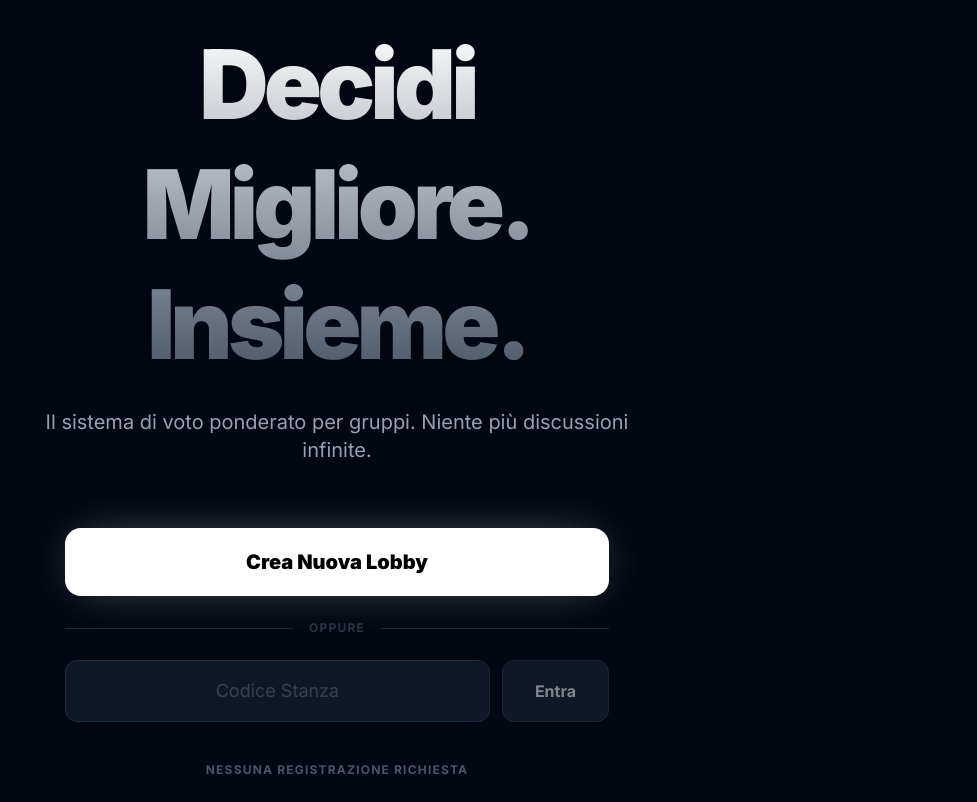
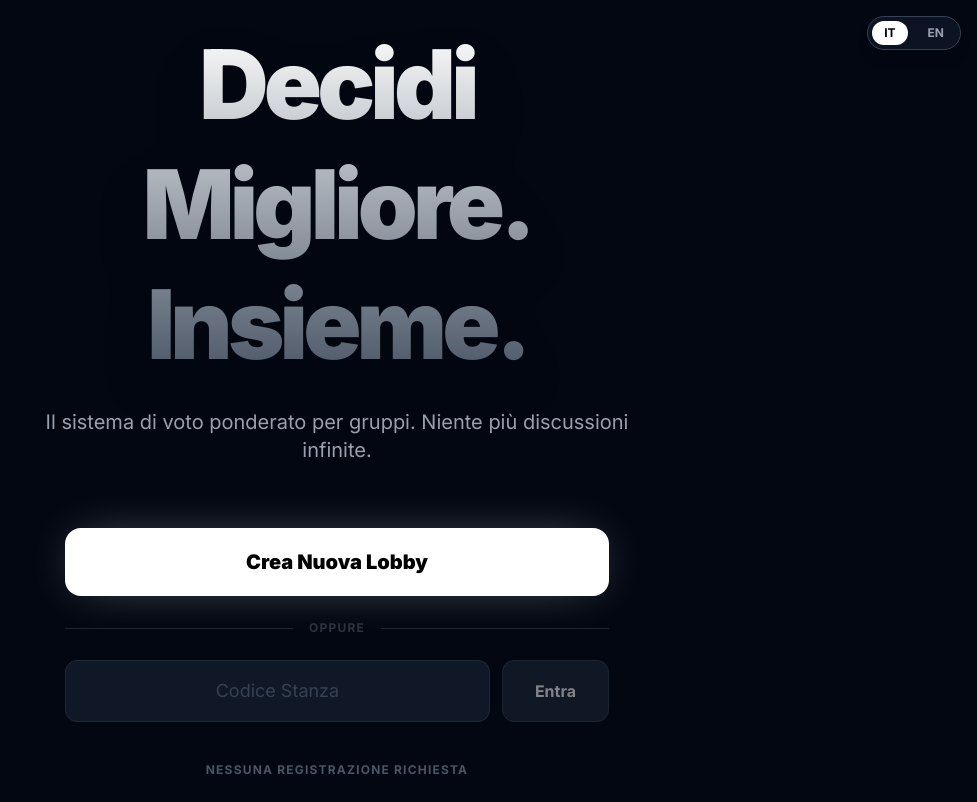
Before and after one commit to nzvus/democracy-is-dead, a Next.js app: page / in a window 1280 px wide. Shown: the whole page, without its empty margins (303-1280 px from the left). Built offline with nearby package versions, Linux system fonts and the light colour scheme; no server answers.

Commit message:
0.3.12: alert update

```diff
--- a/app/layout.tsx
+++ b/app/layout.tsx
@@ -1,15 +1,18 @@
-import type { Metadata, Viewport } from "next"; // Aggiungi Viewport
+import type { Metadata, Viewport } from "next";
 import { Inter } from "next/font/google";
 import "./globals.css";
 import { LanguageProvider } from "@/components/providers/language-provider";
-import { ConfirmProvider } from "@/components/providers/confirm-provider"; // <--- IMPORT
-import { Toaster } from 'sonner'; // <--- IMPORT
+import { ConfirmProvider } from "@/components/providers/confirm-provider";
+import { Toaster } from 'sonner';
+import LanguageSwitcher from "@/components/ui/language-switcher"; // <--- 1. Importa
 
 const inter = Inter({ subsets: ["latin"] });
 
-// ... metadata code ...
+export const metadata: Metadata = {
+  title: "Votazione Collaborativa",
+  description: "App per decisioni di gruppo",
+};
 
-// Aggiungi export viewport per gestire lo zoom su mobile
 export const viewport: Viewport = {
   width: 'device-width',
   initialScale: 1,
@@ -26,10 +29,13 @@ export default function RootLayout({
     <html lang="en">
       <body className={`${inter.className} bg-gray-950 text-white overflow-x-hidden`}>
         <LanguageProvider>
-          <ConfirmProvider> {/* <--- WRAPPER */}
+          <ConfirmProvider>
+
+             {/* 2. AGGIUNGI IL SWITCHER QUI */}
+             <LanguageSwitcher />
+
              {children}
 
-             {/* TOASTER GLOBALE CONFIGURATO */}
              <Toaster
                 position="top-center"
                 theme="dark"
@@ -37,7 +43,6 @@ export default function RootLayout({
                 closeButton
                 toastOptions={{
                     style: { background: '#111827', border: '1px solid #374151', borderRadius: '12px' },
-                    className: 'my-toast-class',
                 }}
              />
           </ConfirmProvider>
--- a/components/providers/confirm-provider.tsx
+++ b/components/providers/confirm-provider.tsx
@@ -1,7 +1,8 @@
 'use client'
 
-import { createContext, useContext, useState, ReactNode, useRef } from 'react'
+import { createContext, useContext, useState, ReactNode, useEffect, useCallback } from 'react'
 import { UI } from '@/lib/constants'
+import { useLanguage } from '@/components/providers/language-provider' // <--- 1. Import Hook Lingua
 
 interface ConfirmOptions {
   title: string
@@ -18,38 +19,60 @@ interface ConfirmContextType {
 const ConfirmContext = createContext<ConfirmContextType | undefined>(undefined)
 
 export function ConfirmProvider({ children }: { children: ReactNode }) {
+  const { t } = useLanguage() // <--- 2. Usa Hook
   const [isOpen, setIsOpen] = useState(false)
   const [options, setOptions] = useState<ConfirmOptions>({ title: '', description: '' })
   const [resolveRef, setResolveRef] = useState<((value: boolean) => void) | null>(null)
 
-  const confirm = (opts: ConfirmOptions) => {
+  const confirm = useCallback((opts: ConfirmOptions) => {
     setOptions(opts)
     setIsOpen(true)
     return new Promise<boolean>((resolve) => {
       setResolveRef(() => resolve)
     })
-  }
+  }, [])
 
-  const handleConfirm = () => {
+  const handleConfirm = useCallback(() => {
     if (resolveRef) resolveRef(true)
     setIsOpen(false)
-  }
+  }, [resolveRef])
 
-  const handleCancel = () => {
+  const handleCancel = useCallback(() => {
     if (resolveRef) resolveRef(false)
     setIsOpen(false)
-  }
+  }, [resolveRef])
+
+  // 3. Gestione Tastiera (Enter / Escape)
+  useEffect(() => {
+    const handleKeyDown = (e: KeyboardEvent) => {
+      if (!isOpen) return
+
+      if (e.key === 'Enter') {
+        e.preventDefault() // Evita che l'invio triggeri altri form sotto
+        handleConfirm()
+      } else if (e.key === 'Escape') {
+        handleCancel()
+      }
+    }
+
+    if (isOpen) {
+      window.addEventListener('keydown', handleKeyDown)
+    }
+
+    return () => {
+      window.removeEventListener('keydown', handleKeyDown)
+    }
+  }, [isOpen, handleConfirm, handleCancel])
 
   return (
     <ConfirmContext.Provider value={{ confirm }}>
       {children}
 
-      {/* MODALE DI CONFERMA UNIFICATO */}
       {isOpen && (
-        <div className="fixed inset-0 z-[100] flex items-center justify-center p-4 bg-black/60 backdrop-blur-sm animate-in fade-in duration-200">
+        <div className="fixed inset-0 z-[100] flex items-center justify-center p-4 bg-black/70 backdrop-blur-sm animate-in fade-in duration-200">
             <div className="w-full max-w-sm bg-gray-900 border border-gray-800 rounded-2xl shadow-2xl p-6 animate-in zoom-in-95 duration-200 relative overflow-hidden">
 
-                {/* Effetto luce in background */}
+                {/* Barra colorata top */}
                 <div className={`absolute top-0 left-0 w-full h-1 ${options.variant === 'danger' ? 'bg-gradient-to-r from-red-600 to-orange-600' : 'bg-gradient-to-r from-indigo-600 to-cyan-600'}`} />
 
                 <h3 className="text-lg font-bold text-white mb-2">{options.title}</h3>
@@ -60,7 +83,8 @@ export function ConfirmProvider({ children }: { children: ReactNode }) {
                         onClick={handleCancel}
                         className="px-4 py-2 rounded-lg text-sm font-bold text-gray-400 hover:text-white hover:bg-gray-800 transition-colors"
                     >
-                        {options.cancelText || 'Annulla'}
+                        {/* 4. Usa traduzioni di default se non passate */}
+                        {options.cancelText || t.common.cancel}
                     </button>
                     <button
                         onClick={handleConfirm}
@@ -70,7 +94,7 @@ export function ConfirmProvider({ children }: { children: ReactNode }) {
                             : `bg-${UI.COLORS.PRIMARY}-600 hover:bg-${UI.COLORS.PRIMARY}-500 shadow-indigo-900/20`
                         }`}
                     >
-                        {options.confirmText || 'Conferma'}
+                        {options.confirmText || t.common.confirm}
                     </button>
                 </div>
             </div>
--- a/components/providers/language-provider.tsx
+++ b/components/providers/language-provider.tsx
@@ -1,55 +1,73 @@
 'use client'
 
-import React, { createContext, useContext, useState, useEffect } from 'react'
-import { dictionaries, Language, Dictionary } from '@/lib/i18n'
+import React, { createContext, useContext, useState, ReactNode } from 'react'
 
-// Definiamo il tipo del Context
-type LanguageContextType = {
-  t: Dictionary            // Il dizionario corrente (es. l'oggetto italiano)
-  lang: Language           // La lingua corrente stringa ('it' | 'en')
-  setLang: (lang: Language) => void // Funzione per cambiare lingua
+// Importiamo tutti i dizionari Italiani
+import itCommon from '@/locales/it/common'
+import itHome from '@/locales/it/home'
+import itSetup from '@/locales/it/setup'
+import itLobby from '@/locales/it/lobby'
+import itResults from '@/locales/it/results'
+
+// Importiamo tutti i dizionari Inglesi
+import enCommon from '@/locales/en/common'
+import enHome from '@/locales/en/home'
+import enSetup from '@/locales/en/setup'
+import enLobby from '@/locales/en/lobby'
+import enResults from '@/locales/en/results'
+
+// Definiamo i tipi
+type Language = 'it' | 'en'
+
+// Struttura completa del dizionario
+const dictionaries = {
+  it: {
+    common: itCommon,
+    home: itHome,
+    setup: itSetup,
+    lobby: itLobby,
+    results: itResults,
+  },
+  en: {
+    common: enCommon,
+    home: enHome,
+    setup: enSetup,
+    lobby: enLobby,
+    results: enResults,
+  }
 }
 
-// Creiamo il contesto
-const LanguageContext = createContext<LanguageContextType | null>(null)
+// 1. DEFINIZIONE DEL TIPO DEL CONTESTO (Qui c'era l'errore)
+interface LanguageContextType {
+  t: typeof dictionaries['it'] // Il dizionario corrente
+  language: Language           // La lingua corrente ('it' o 'en')
+  setLanguage: (lang: Language) => void // La funzione per cambiare lingua
+}
 
-export function LanguageProvider({ children }: { children: React.ReactNode }) {
-  // Stato predefinito: Italiano
-  const [lang, setLangState] = useState<Language>('it')
+const LanguageContext = createContext<LanguageContextType | undefined>(undefined)
+
+export function LanguageProvider({ children }: { children: ReactNode }) {
+  // Stato della lingua (default italiano)
+  const [language, setLanguageState] = useState<Language>('it')
 
   // Funzione per cambiare lingua
-  const setLang = (newLang: Language) => {
-    setLangState(newLang)
-    // Opzionale: Salva nel localStorage per ricordare la scelta
-    if (typeof window !== 'undefined') {
-        localStorage.setItem('app-lang', newLang)
-    }
+  const setLanguage = (lang: Language) => {
+    setLanguageState(lang)
   }
 
-  // Al montaggio, controlla se c'era una lingua salvata
-  useEffect(() => {
-    if (typeof window !== 'undefined') {
-        const saved = localStorage.getItem('app-lang') as Language
-        if (saved && dictionaries[saved]) {
-            setLangState(saved)
-        }
-    }
-  }, [])
-
-  // Recupera il dizionario giusto in base alla lingua scelta
-  const t = dictionaries[lang]
+  // Seleziona il dizionario giusto
+  const t = dictionaries[language]
 
   return (
-    <LanguageContext.Provider value={{ t, lang, setLang }}>
+    <LanguageContext.Provider value={{ t, language, setLanguage }}>
       {children}
     </LanguageContext.Provider>
   )
 }
 
-// Hook personalizzato per usare la lingua nei componenti
-export const useLanguage = () => {
+export function useLanguage() {
   const context = useContext(LanguageContext)
-  if (!context) {
+  if (context === undefined) {
     throw new Error('useLanguage must be used within a LanguageProvider')
   }
   return context
--- a/components/ui/language-switcher.tsx
+++ b/components/ui/language-switcher.tsx
@@ -3,19 +3,28 @@
 import { useLanguage } from '@/components/providers/language-provider'
 
 export default function LanguageSwitcher() {
-  const { lang, setLang } = useLanguage()
+  // Ora TypeScript riconoscerà language e setLanguage!
+  const { language, setLanguage } = useLanguage()
 
   return (
-    <div className="fixed top-4 right-4 z-50 flex gap-1 bg-black/40 backdrop-blur-md p-1 rounded-full border border-white/10">
+    <div className="fixed top-4 right-4 z-[9999] flex items-center gap-2 bg-gray-900/80 backdrop-blur border border-gray-700 rounded-full p-1 shadow-lg">
       <button
-        onClick={() => setLang('it')}
-        className={`px-3 py-1 rounded-full text-xs font-bold transition-all ${lang === 'it' ? 'bg-white text-black shadow-lg' : 'text-gray-400 hover:text-white'}`}
+        onClick={() => setLanguage('it')}
+        className={`px-3 py-1 text-xs font-bold rounded-full transition-all ${
+          language === 'it'
+            ? 'bg-white text-black shadow'
+            : 'text-gray-400 hover:text-white'
+        }`}
       >
         IT
       </button>
       <button
-        onClick={() => setLang('en')}
-        className={`px-3 py-1 rounded-full text-xs font-bold transition-all ${lang === 'en' ? 'bg-white text-black shadow-lg' : 'text-gray-400 hover:text-white'}`}
+        onClick={() => setLanguage('en')}
+        className={`px-3 py-1 text-xs font-bold rounded-full transition-all ${
+          language === 'en'
+            ? 'bg-white text-black shadow'
+            : 'text-gray-400 hover:text-white'
+        }`}
       >
         EN
       </button>
```
